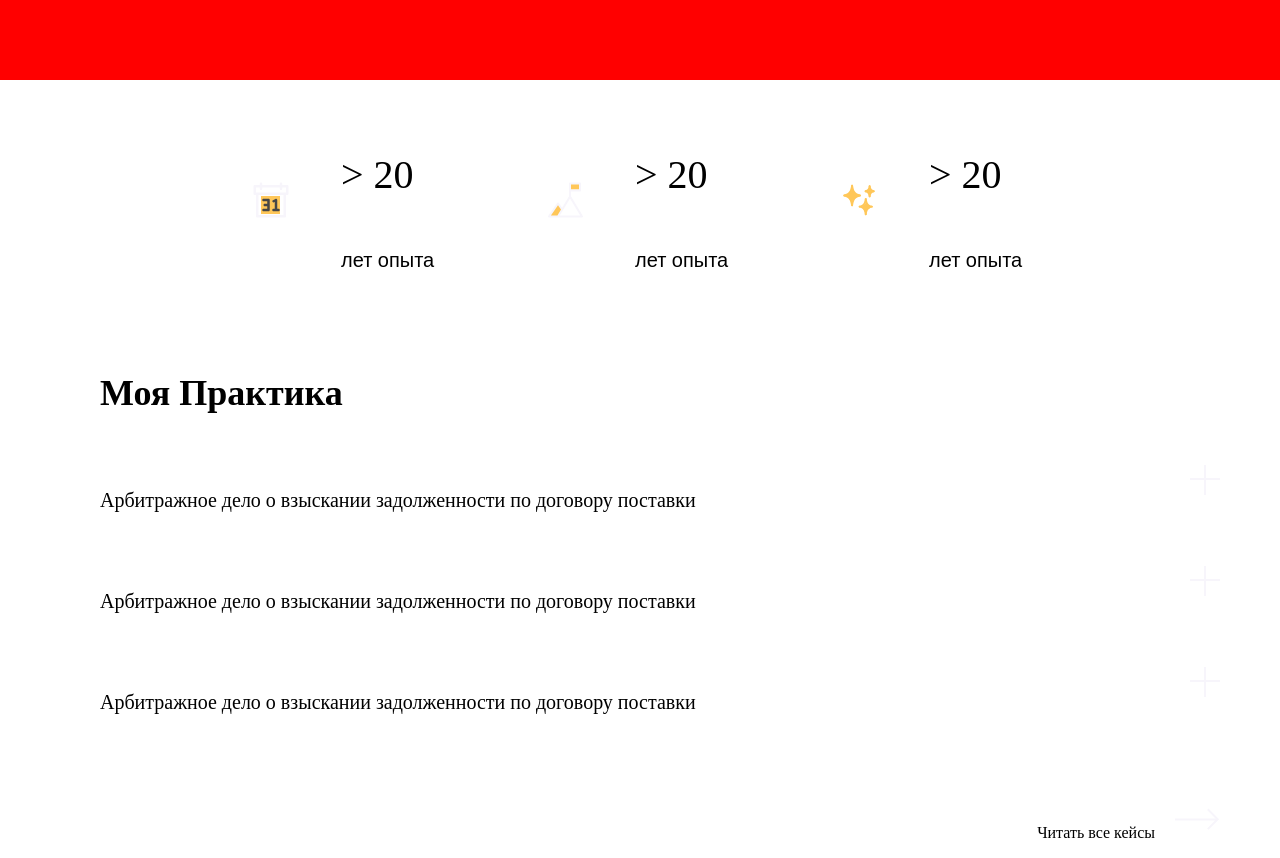
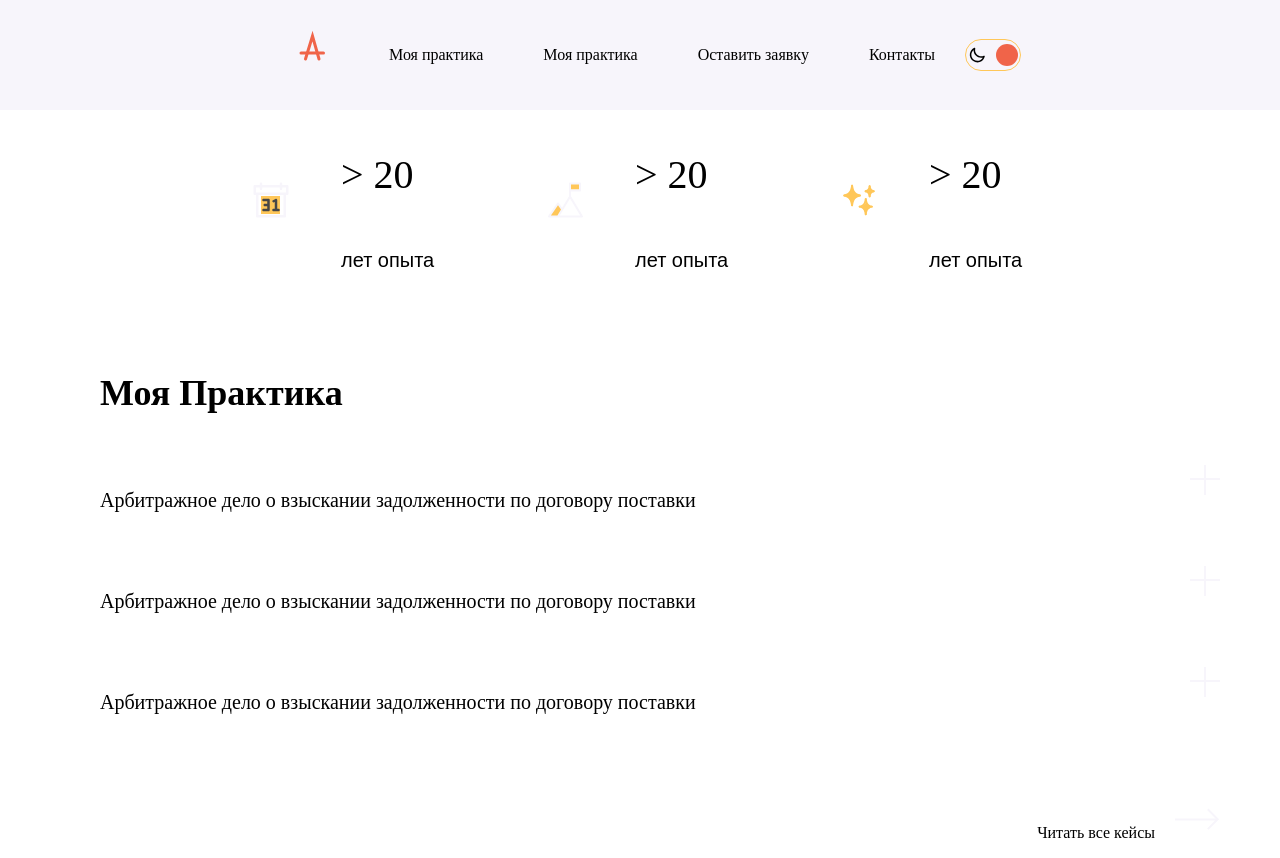
Before and after one commit to Kofeinich/advocate-front, a Gatsby site: page / in a window 1280 px wide. Shown: the top 858 px of the page. Built offline with nearby package versions, Linux system fonts and the light colour scheme; Gatsby itself is replaced by a stand-in of ours.

Commit message:
feat: Switcher.js added

```diff
--- a/src/styles/components/layout/header/Header.js
+++ b/src/styles/components/layout/header/Header.js
@@ -1,7 +1,15 @@
 import * as React from 'react'
-import {Flex} from "@chakra-ui/react";
+import {Box, Flex, Text, useColorMode, useColorModeValue, useMediaQuery} from "@chakra-ui/react";
+import Logo from "../../../../svg/logo.svg" ;
+import {Switcher} from "../../switcher/Switcher";
 
 export const Header = () => {
+    const { colorMode } = useColorMode()
+    const [isMobile] = useMediaQuery("(max-width: 768px)")
+
+    const bg = useColorModeValue('#F7F5FB', '#36382E')
+    const color = useColorModeValue('#474747', '#F7F5FB')
+
     return (
         <Flex
             as={'header'}
@@ -11,8 +19,56 @@ export const Header = () => {
             top={0}
             left={0}
             zIndex={1000}
-            bg={'red'}
+            bg={bg}
+            justify={'center'}
+            alignItems={'center'}
+            p={'15px'}
         >
+            <Flex
+                maxW={'1200px'}
+                justify={'space-between'}
+                alignItems={'center'}
+            >
+                <Flex
+                    justify={'left'}
+                >
+                    <Box
+                        p={'0 10px'}
+                        w={'50px'}
+                        h={'31px'}
+                    >
+                        <Logo/>
+                    </Box>
+                    <Flex
+                        alignItems={'center'}
+                        justify={'space-between'}
+                    >
+                        <Text
+                            p={'0 30px'}
+                        >
+                            Моя практика
+                        </Text>
+                        <Text
+                            p={'0 30px'}
+                        >
+                            Моя практика
+                        </Text>
+                        <Text
+                            p={'0 30px'}
+                        >
+                            Оставить заявку
+                        </Text>
+                        <Text
+                            p={'0 30px'}
+                        >
+                            Контакты
+                        </Text>
+                    </Flex>
+                </Flex>
+                <Flex>
+                    <Switcher/>
+                </Flex>
+            </Flex>
 
         </Flex>
     )
--- a/src/styles/components/switcher/Switcher.js
+++ b/src/styles/components/switcher/Switcher.js
@@ -1,9 +1,58 @@
-import {Heading, useColorModeValue, useColorMode} from "@chakra-ui/react";
+import {useColorModeValue, useColorMode, Box, Flex, useMediaQuery} from "@chakra-ui/react";
 import * as React from "react";
+import Sun from "../../../svg/sun.svg" ;
+import Moon from "../../../svg/moon.svg" ;
 
 export const Switcher = () => {
-    const { colorMode } = useColorMode()
-    return <Heading as={'h1'} color={`mode.${colorMode}.heading3`}>
-        Hero
-    </Heading>
+    const [isMobile] = useMediaQuery("(max-width: 768px)")
+    const {colorMode, toggleColorMode} = useColorMode()
+    const borderColor = useColorModeValue('#FFC759', '#F7F5FB')
+    const bgSwitcher = useColorModeValue('#F06449', '#474747')
+
+
+    return <Flex
+        borderRadius={'20px'}
+        border={`1px solid ${borderColor}`}
+        bg={'#F7F5FB'}
+        w={isMobile ? '37px' : '50px'}
+        h={isMobile ? '19px' : '26px'}
+        justify={'space-between'}
+        alignItems={'center'}
+        p={'2px'}
+        onClick={toggleColorMode}
+    >
+        {
+            (colorMode === 'light')
+                ?
+                <>
+                    <Box
+                        w={isMobile ? '12px' : '18px'}
+                        h={isMobile ? '12px' : '18px'}
+                    >
+                        <Moon/>
+                    </Box>
+                    <Box
+                        w={isMobile ? '15px' : '22px'}
+                        h={isMobile ? '15px' : '22px'}
+                        bg={bgSwitcher}
+                        borderRadius='50%'
+                    />
+                </>
+                :
+                <>
+                    <Box
+                        w={isMobile ? '15px' : '22px'}
+                        h={isMobile ? '15px' : '22px'}
+                        bg={bgSwitcher}
+                        borderRadius='50%'
+                    />
+                    <Box
+                        w={isMobile ? '15px' : '25px'}
+                        h={isMobile ? '15px' : '25px'}
+                    >
+                        <Sun/>
+                    </Box>
+                </>
+        }
+    </Flex>
 }
```
Also changed, not shown: src/svg/logo.svg (added), src/svg/moon.svg (added), src/svg/sun.svg (added).
